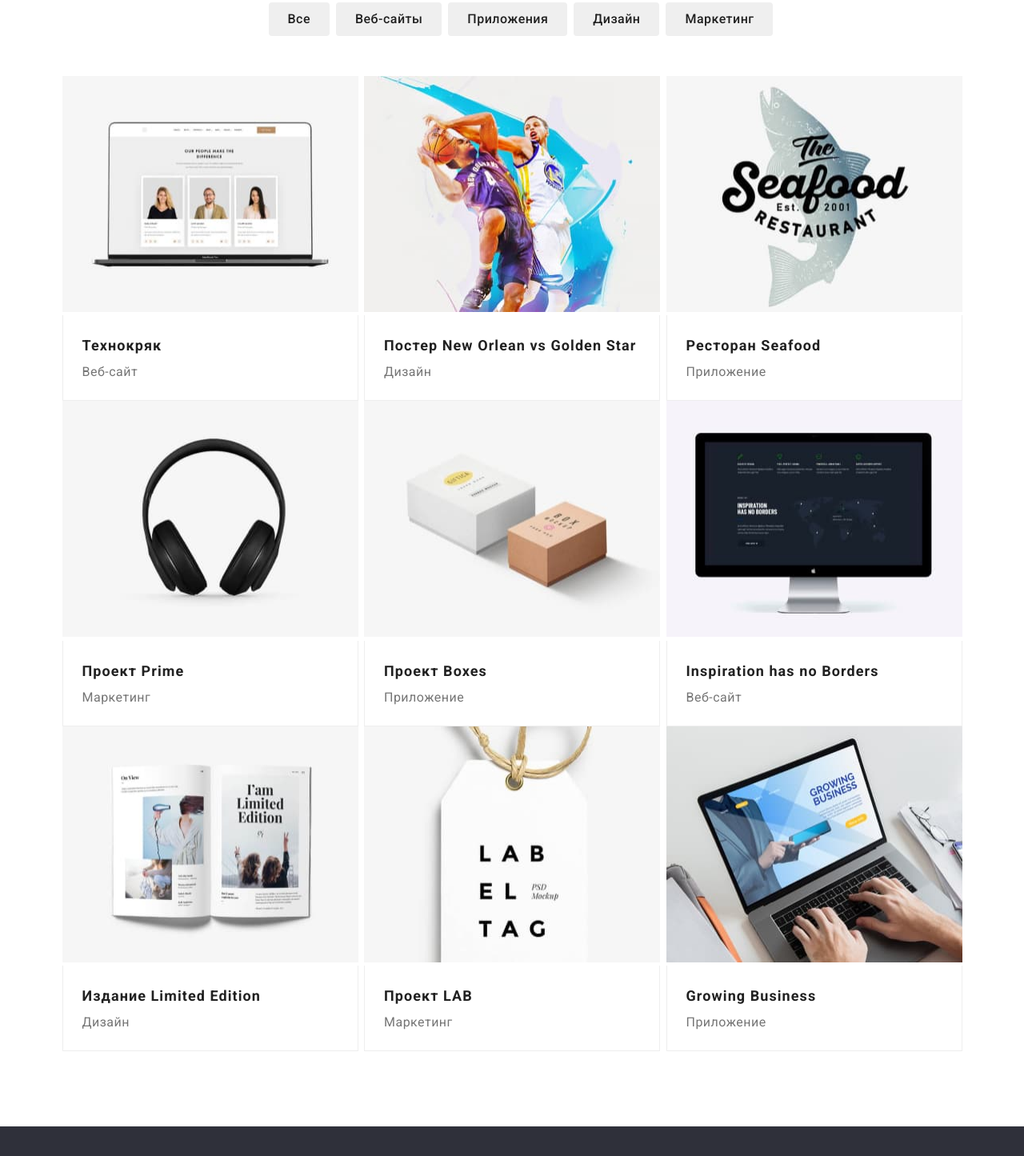
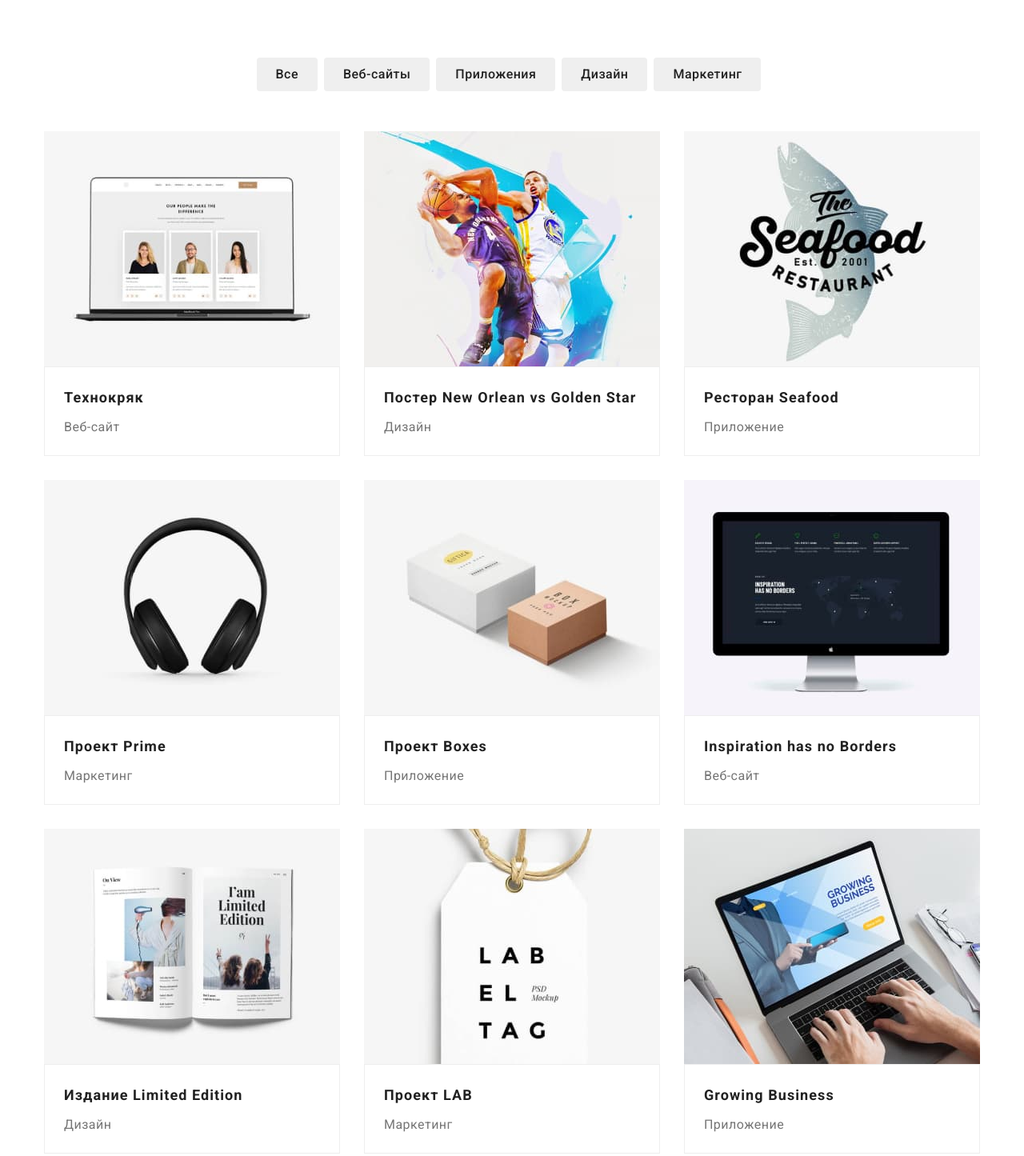
Before and after one commit to TarasKovalyshyn/goit-markup-hw-03, a plain HTML site: page portfolio.html in a window 1280 px wide. Shown: the part 122-1567 px from the top of the page at 80% size. Drawn offline with nearby package versions, Linux system fonts and the light colour scheme.

Commit message:
hope last correct

```diff
--- a/css/styles.css
+++ b/css/styles.css
@@ -26,6 +26,12 @@ ul {
   margin: 0;
 }
 
+img{
+    display: block;
+    max-width: 100%;
+    height: auto;
+}
+
 .link {
   text-decoration: none;
 }
@@ -39,11 +45,10 @@ ul {
 .header-container {
   display: flex;
   align-items: center;
+  padding: 34px 15px;
 }
 
 .header {
-  padding-top: 25px;
-  padding-bottom: 25px;
   border-bottom: 1px solid #ececec;
 }
 
@@ -101,6 +106,7 @@ ul {
   line-height: 1.14;
   letter-spacing: 0.02em;
   color: var(--mail-color);
+  margin-right: 50px;
 }
 .header-mail:hover,
 .header-mail:focus {
@@ -211,7 +217,7 @@ ul {
   box-sizing: border-box;
 }
 /*--------------------- section doing -----------------*/
-.doing{
+.doing {
   padding-bottom: 94px;
 }
 .doing-title {
@@ -269,7 +275,8 @@ ul {
 }
 .team-item:not(:last-child) {
   margin-right: 30px;
-}.team-div{
+}
+.team-div {
   padding: 30px 0;
 }
 
@@ -278,6 +285,7 @@ ul {
   font-size: 16px;
   line-height: 1.18;
   letter-spacing: 0.03em;
+  margin-bottom: 10px;
 
   color: var(--main-color);
 }
@@ -315,6 +323,9 @@ ul {
   margin-top: 20px;
 }
 
+.footer-item:not(:last-child) {
+  margin-bottom: 9px;
+}
 .footer-link {
   font-weight: 400;
   font-size: 14px;
@@ -330,20 +341,22 @@ ul {
   letter-spacing: 0.03em;
 
   color: rgba(255, 255, 255, 0.6);
-
 }
 
-.address:not(:last-child){
+.address:not(:last-child) {
   margin-bottom: 9px;
-
 }
 /*--------------- ПОРТФОЛІО -----------------*/
 
-.main-portfolio{
+.main {
   margin-top: 94px;
   padding-bottom: 94px;
 }
-
+.buttons-list {
+  display: flex;
+  justify-content: center;
+  margin-bottom: 50px;
+}
 .buttons-button:hover,
 .buttons-button:focus {
   color: white;
@@ -353,13 +366,6 @@ ul {
   border-radius: 4px;
   border-color: transparent;
 }
-
-.buttons-list {
-  display: flex;
-  justify-content: center;
-  margin-bottom: 50px;
-}
-
 .buttons-button {
   font-family: inherit;
   font-weight: 500;
@@ -375,34 +381,41 @@ ul {
   padding: 6px 22px;
 }
 
-.main-images {
+/*.images-list {
+  display: flex;
+  flex-wrap: wrap;
+  justify-content: space-evenly;
+}
+*/
+
+/*.main-images {
   box-sizing: border-box;
   display: flex;
   flex-wrap: wrap;
   justify-content: space-evenly;
 }
-.images-list {
-  display: flex;
-  flex-wrap: wrap;
-  justify-content: space-evenly;
-
-}
-
-.images-div{
+*/
+/*
+.images-div {
   border-bottom: 1px solid #eeeeee;
   border-right: 1px solid #eeeeee;
   border-left: 1px solid #eeeeee;
   padding: 20px 24px;
+}*/
+
+/*.portfolio-item {
+  margin-bottom: 30px;
 }
-.portfolio-item:nth-last-of-type(-n + 3){
+.portfolio-item:nth-last-of-type(-n + 3) {
   margin-bottom: 0;
+}*/
 
-}
 .images-title {
   font-weight: 700;
   font-size: 18px;
   line-height: calc(36 / 18);
   letter-spacing: 0.06em;
+  margin-bottom: 4px;
 
   color: var(--portfolio-main-color);
 }
@@ -413,3 +426,25 @@ ul {
 
   color: var(--portfolio-text-color);
 }
+
+
+.portfolio-list{
+    padding: 0;
+    margin: 0;
+    display: flex;
+    flex-wrap: wrap;
+    margin-top: -30px;
+    margin-left: -30px;
+
+}
+
+.portfolio-list > .portfolio-item{
+    flex-basis: calc(100% / 3 - 30px);
+    margin-left: 30px;
+    margin-top: 30px;
+}
+
+.card-content{
+    padding: 20px 24px;
+    border: 1px solid #EEEEEE
+}
--- a/portfolio.html
+++ b/portfolio.html
@@ -23,7 +23,7 @@
   </head>
 
   <body>
-    <header class="">
+    <header class="header">
       <div class="header-container container">
         <a href="./index.html" class="header-webstudio link"
           >Web<span class="header-logo">Studio</span></a
@@ -59,8 +59,7 @@
     </header>
 
     <main>
-      <div class="main-portfolio">
-        <section class="main-buttons container">
+      <section class="main">
         <div class="container">
           <ul class="buttons-list">
             <li class="buttons-item">
@@ -79,112 +78,118 @@
               <button type="button" class="buttons-button">Маркетинг</button>
             </li>
           </ul>
+
+          <ul class="portfolio-list">
+            <li class="portfolio-item">
+              <article class="images">
+                <div class="card-sumb">
+                  <img src="./images/laptop.jpg" alt="" />
                 </div>
-        </section>
-
-        <section class="main-images container">
-          <div class="container">
-            <ul class="images-list">
-              <li class="portfolio-item">
-                <img
-                  src="./images/laptop.jpg"
-                  alt=""
-                  width="370"
-                  height="295"
-                />
-                <div class="images-div">
+                <div class="card-content">
                   <h3 class="images-title">Технокряк</h3>
                   <p class="images-text">Веб-сайт</p>
                 </div>
+              </article>
             </li>
 
             <li class="portfolio-item">
-                <img
-                  src="./images/poster.jpg"
-                  alt=""
-                  width="370"
-                  height="295"
-                />
-                <div class="images-div">
+              <article class="images">
+                <div class="card-sumb">
+                  <img src="./images/poster.jpg" alt="" />
+                </div>
+                <div class="card-content">
                   <h3 class="images-title">Постер New Orlean vs Golden Star</h3>
                   <p class="images-text">Дизайн</p>
                 </div>
+              </article>
             </li>
 
             <li class="portfolio-item">
-                <img
-                  src="./images/seafood.jpg"
-                  alt=""
-                  width="370"
-                  height="295"
-                />
-                <div class="images-div">
+              <article class="images">
+                <div class="card-sumb">
+                  <img src="./images/seafood.jpg" alt="" />
+                </div>
+                <div class="card-content">
                   <h3 class="images-title">Ресторан Seafood</h3>
                   <p class="images-text">Приложение</p>
                 </div>
+              </article>
             </li>
 
             <li class="portfolio-item">
-                <img
-                  src="./images/headphone.jpg"
-                  alt=""
-                  width="370"
-                  height="295"
-                />
-                <div class="images-div">
+              <article class="images">
+                <div class="card-sumb">
+                  <img src="./images/headphone.jpg" alt="" />
+                </div>
+                <div class="card-content">
                   <h3 class="images-title">Проект Prime</h3>
                   <p class="images-text">Маркетинг</p>
                 </div>
+              </article>
             </li>
 
             <li class="portfolio-item">
-                <img src="./images/boxes.jpg" alt="" width="370" height="295" />
-                <div class="images-div">
+              <article class="images">
+                <div class="card-sumb">
+                  <img src="./images/boxes.jpg" alt="" />
+                </div>
+                <div class="card-content">
                   <h3 class="images-title">Проект Boxes</h3>
                   <p class="images-text">Приложение</p>
                 </div>
+              </article>
             </li>
 
             <li class="portfolio-item">
-                <img
-                  src="./images/screen.jpg"
-                  alt=""
-                  width="370"
-                  height="295"
-                />
-                <div class="images-div">
+              <article class="images">
+                <div class="card-sumb">
+                  <img src="./images/screen.jpg" alt="" />
+                </div>
+                <div class="card-content">
                   <h3 class="images-title">Inspiration has no Borders</h3>
                   <p class="images-text">Веб-сайт</p>
                 </div>
+              </article>
             </li>
 
             <li class="portfolio-item">
-                <img src="./images/book.jpg" alt="" width="370" height="295" />
-                <div class="images-div">
+              <article class="images">
+                <div class="card-sumb">
+                  <img src="./images/book.jpg" alt="" />
+                </div>
+                <div class="card-content">
                   <h3 class="images-title">Издание Limited Edition</h3>
                   <p class="images-text">Дизайн</p>
                 </div>
+              </article>
             </li>
 
             <li class="portfolio-item">
-                <img src="./images/badge.jpg" alt="" width="370" height="295" />
-                <div class="images-div">
+              <article class="images">
+                <div class="card-sumb">
+                  <img src="./images/badge.jpg" alt="" />
+                </div>
+                <div class="card-content">
                   <h3 class="images-title">Проект LAB</h3>
                   <p class="images-text">Маркетинг</p>
                 </div>
+              </article>
             </li>
 
             <li class="portfolio-item">
-                <img src="./images/surf.jpg" alt="" width="370" height="295" />
-                <div class="images-div">
+              <article class="images">
+                <div class="card-sumb">
+                  <img src="./images/surf.jpg" alt="" />
+                </div>
+                <div class="card-content">
                   <h3 class="images-title">Growing Business</h3>
                   <p class="images-text">Приложение</p>
                 </div>
+              </article>
             </li>
           </ul>
         </div>
       </section>
-      </div>
     </main>
 
     <footer class="footer">
@@ -203,12 +208,12 @@
                 >г. Киев, пр-т Леси Украинки, 26</a
               >
             </li>
-            <li>
+            <li class="footer-item">
               <a class="footer-mail link" href="mailto:info@devstudio.com"
                 >info@devstudio.com</a
               >
             </li>
-            <li>
+            <li class="footer-item">
               <a class="footer-tel link" href="tel:+380961111111"
                 >+38 096 111 11 11</a
               >
```
Also changed, not shown: index.html (+5 -3 lines). Lines whose indentation alone changed are shown as unchanged.
